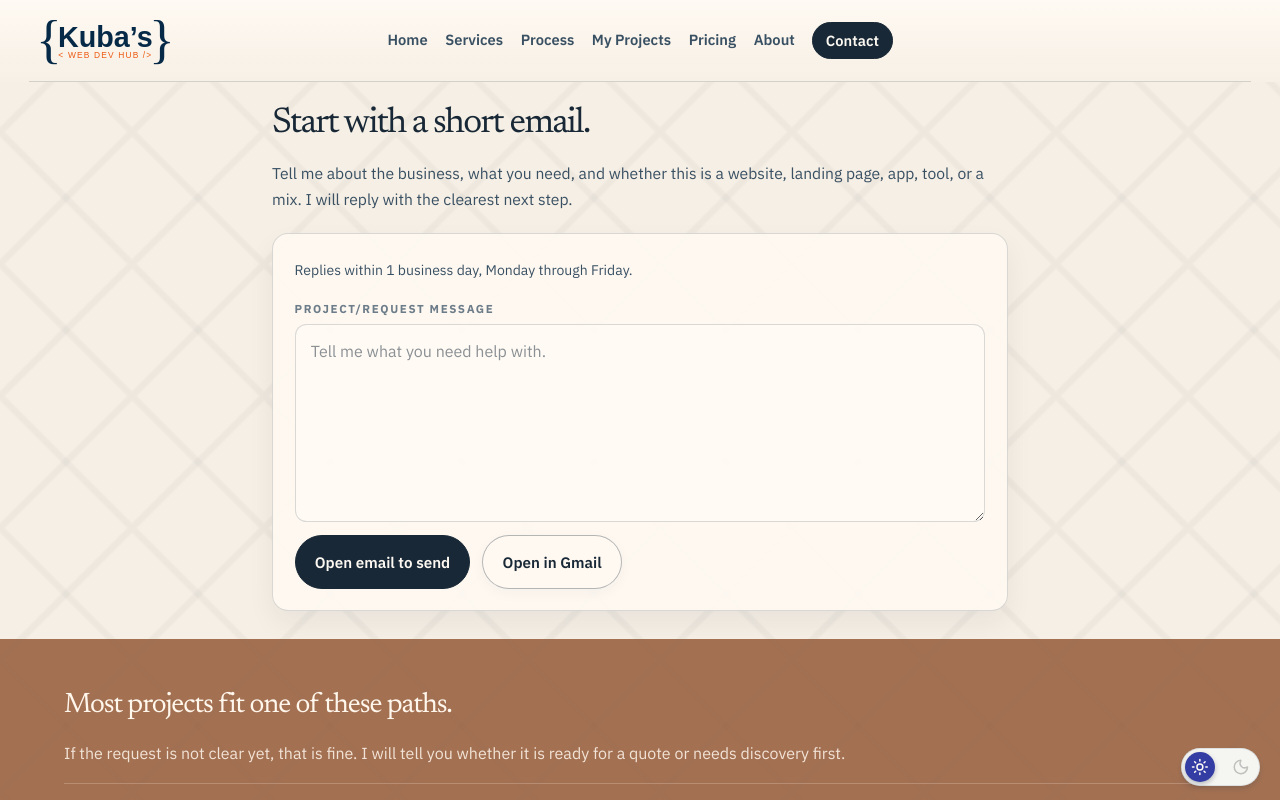
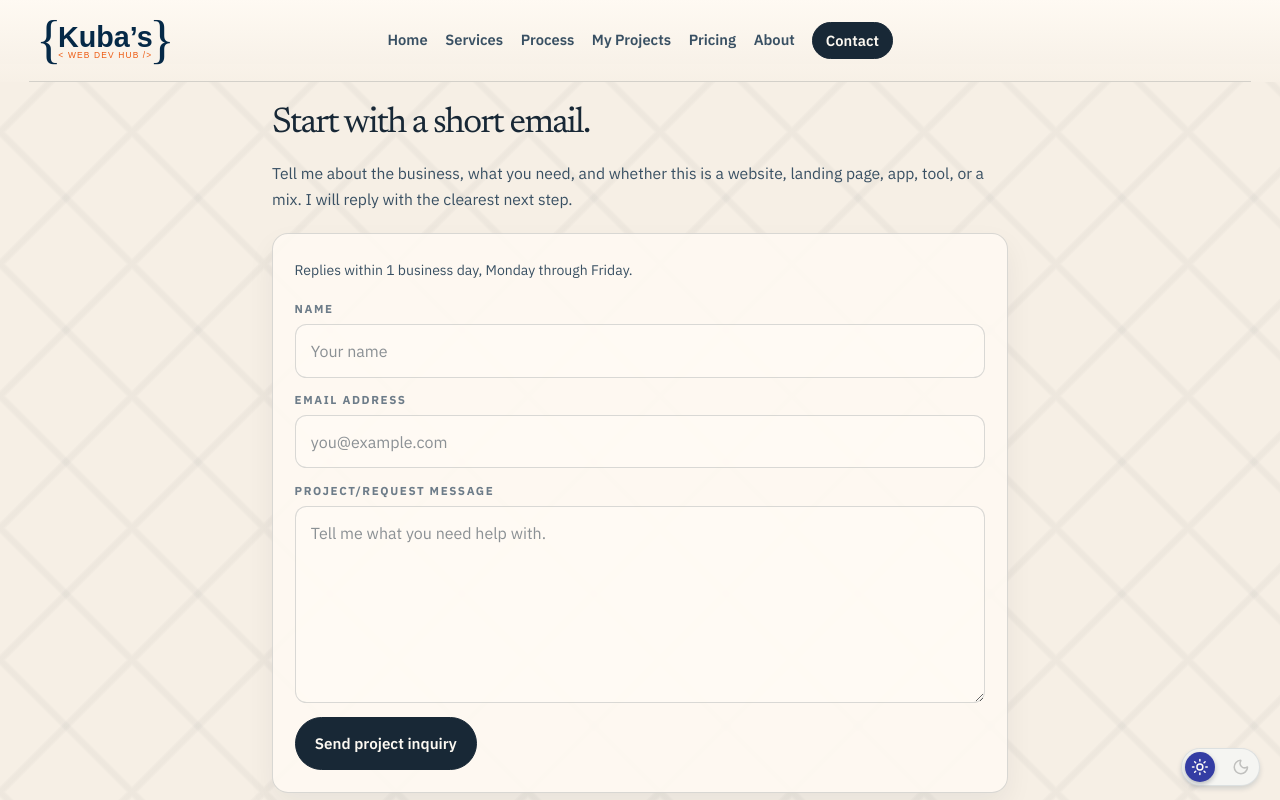
Before and after one commit to Jrawecki/WebDevHub, a Next.js app: page /contact in a window 1280 px wide. Shown: the top 800 px of the page. Built offline with nearby package versions, Linux system fonts and the light colour scheme; no server answers.

Commit message:
Replace contact flow with FormSubmit

```diff
--- /dev/null
+++ b/app/contact/thanks/page.tsx
@@ -0,0 +1,35 @@
+import type { Metadata } from "next";
+import Link from "next/link";
+
+export const metadata: Metadata = {
+  title: "Request Sent",
+  description: "Confirmation that your project inquiry was sent.",
+  robots: {
+    index: false,
+    follow: false,
+  },
+};
+
+export default function ContactThanksPage() {
+  return (
+    <main className="page-frame">
+      <section className="page-intro" aria-labelledby="contact-thanks-title">
+        <div className="layout-measure section-stack">
+          <p className="section-label">Contact</p>
+          <h1 id="contact-thanks-title" className="display-title">
+            Request sent.
+          </h1>
+          <p className="lede copy-block">
+            Thanks for reaching out. I will review the details and reply by
+            email as soon as I can.
+          </p>
+          <div className="page-intro__actions">
+            <Link href="/" className="cta-link">
+              Back to home
+            </Link>
+          </div>
+        </div>
+      </section>
+    </main>
+  );
+}
--- a/app/globals.css
+++ b/app/globals.css
@@ -922,6 +922,7 @@ textarea {
   text-transform: uppercase;
 }
 
+.contact-field input,
 .contact-field textarea {
   width: 100%;
   border: 1px solid var(--border);
@@ -941,11 +942,19 @@ textarea {
   resize: vertical;
 }
 
+.contact-field input:focus,
 .contact-field textarea:focus {
   outline: none;
   border-color: var(--accent-border);
   background: var(--surface-strong);
   box-shadow: 0 0 0 3px var(--accent-soft);
+}
+
+.contact-form__honeypot {
+  position: absolute;
+  left: -9999px;
+  opacity: 0;
+  pointer-events: none;
 }
 
 .contact-form__feedback {
--- a/components/analytics/events.ts
+++ b/components/analytics/events.ts
@@ -24,7 +24,7 @@ type ContactClickDetails = {
 };
 
 type LeadDetails = {
-  contactMethod: "gmail" | "mailto";
+  contactMethod: "formsubmit" | "gmail" | "mailto";
   contactLocation?: string;
   ctaLabel: string;
   leadSource?: string;
--- a/components/pages/contact/contact-form.tsx
+++ b/components/pages/contact/contact-form.tsx
@@ -1,6 +1,11 @@
 "use client";
 
-import { FormEvent, MouseEvent, useMemo, useState } from "react";
+import {
+  type FormEvent,
+  type KeyboardEvent,
+  type MouseEvent,
+  useState,
+} from "react";
 
 import { trackGenerateLead } from "@/components/analytics/events";
 
@@ -9,135 +14,163 @@ type ContactFormProps = {
   toEmail: string;
 };
 
-function buildMailtoHref({
-  brandName,
-  message,
-  toEmail,
-}: {
-  brandName: string;
-  message: string;
-  toEmail: string;
-}) {
-  const params = new URLSearchParams({
-    subject: `Project inquiry for ${brandName}`,
-    body: ["Request:", message].join("\n"),
-  });
-
-  return `mailto:${toEmail}?${params.toString().replace(/\+/g, "%20")}`;
-}
-
-function buildGmailHref({
-  brandName,
-  message,
-  toEmail,
-}: {
-  brandName: string;
-  message: string;
-  toEmail: string;
-}) {
-  const params = new URLSearchParams({
-    view: "cm",
-    fs: "1",
-    to: toEmail,
-    su: `Project inquiry for ${brandName}`,
-    body: ["Request:", message].join("\n"),
-  });
-
-  return `https://mail.google.com/mail/?${params.toString().replace(/\+/g, "%20")}`;
-}
-
-function trackContactIntent(method: "gmail" | "mailto") {
-  trackGenerateLead({
-    contactMethod: method,
-    ctaLabel: method === "gmail" ? "Open in Gmail" : "Open email to send",
-  });
+function hasValidEmail(value: string) {
+  return /^[^\s@]+@[^\s@]+\.[^\s@]+$/.test(value);
 }
 
 export function ContactForm({ brandName, toEmail }: ContactFormProps) {
-  const [message, setMessage] = useState("");
   const [feedback, setFeedback] = useState("");
-  const [isOpening, setIsOpening] = useState(false);
+  const [isSubmitting, setIsSubmitting] = useState(false);
 
-  const trimmedMessage = message.trim();
+  const formSubmitAction = `https://formsubmit.co/${toEmail}`;
+  const formSubmitAjaxAction = `https://formsubmit.co/ajax/${toEmail}`;
+  const contactThanksPath = "/contact/thanks";
+  const formSubmitNextUrl = "https://webhubde.com/contact/thanks";
 
-  const mailtoHref = useMemo(
-    () =>
-      buildMailtoHref({
-        brandName,
-        message: trimmedMessage,
-        toEmail,
-      }),
-    [brandName, toEmail, trimmedMessage],
-  );
+  async function postToFormSubmit(form: HTMLFormElement) {
+    try {
+      const response = await fetch(formSubmitAjaxAction, {
+        method: "POST",
+        body: new FormData(form),
+        headers: {
+          Accept: "application/json",
+        },
+      });
 
-  const gmailHref = useMemo(
-    () =>
-      buildGmailHref({
-        brandName,
-        message: trimmedMessage,
-        toEmail,
-      }),
-    [brandName, toEmail, trimmedMessage],
-  );
+      if (!response.ok) {
+        throw new Error("FormSubmit request failed.");
+      }
 
-  function validateFields() {
-    if (!trimmedMessage) {
-      setFeedback("Tell me what you need help with.");
-      return false;
+      window.location.assign(contactThanksPath);
+    } catch {
+      setFeedback("Something went wrong. Please try again in a moment.");
+      setIsSubmitting(false);
     }
-
-    return true;
   }
 
-  function handleSubmit(event: FormEvent<HTMLFormElement>) {
-    event.preventDefault();
-
-    if (!validateFields()) {
+  function submitForm(form: HTMLFormElement) {
+    if (isSubmitting) {
       return;
     }
 
-    setFeedback("Opening your email app with the message ready to send.");
-    setIsOpening(true);
+    const formData = new FormData(form);
+    const name = String(formData.get("name") ?? "").trim();
+    const email = String(formData.get("email") ?? "").trim();
+    const message = String(formData.get("message") ?? "").trim();
+
+    if (!name) {
+      setFeedback("Add your name so I know who the request is from.");
+      return;
+    }
+
+    if (!email || !hasValidEmail(email)) {
+      setFeedback("Add a valid email address so I can reply.");
+      return;
+    }
+
+    if (!message) {
+      setFeedback("Tell me what you need help with.");
+      return;
+    }
+
+    setFeedback("Sending your request.");
+    setIsSubmitting(true);
     trackGenerateLead(
       {
-        contactMethod: "mailto",
-        ctaLabel: "Open email to send",
+        contactMethod: "formsubmit",
+        ctaLabel: "Send project inquiry",
       },
       {
         onComplete: () => {
-          window.location.href = mailtoHref;
-          window.setTimeout(() => setIsOpening(false), 1200);
+          void postToFormSubmit(form);
         },
       },
     );
   }
 
-  function handleGmailClick(event: MouseEvent<HTMLAnchorElement>) {
-    if (!validateFields()) {
-      event.preventDefault();
+  function handleSubmit(event: FormEvent<HTMLFormElement>) {
+    event.preventDefault();
+    submitForm(event.currentTarget);
+  }
+
+  function handleSubmitClick(event: MouseEvent<HTMLButtonElement>) {
+    event.preventDefault();
+    const form = event.currentTarget.form;
+
+    if (!form) {
       return;
     }
 
-    setFeedback("Opening Gmail in your browser with the message ready to send.");
-    trackContactIntent("gmail");
+    submitForm(form);
+  }
+
+  function handleFormKeyDown(event: KeyboardEvent<HTMLFormElement>) {
+    if (event.key !== "Enter" || event.target instanceof HTMLTextAreaElement) {
+      return;
+    }
+
+    event.preventDefault();
+    submitForm(event.currentTarget);
   }
 
   return (
     <form
       className="contact-form"
-      data-mailto-href={mailtoHref}
-      data-gmail-href={gmailHref}
+      action={formSubmitAction}
+      method="POST"
+      data-formsubmit-ajax={formSubmitAjaxAction}
+      data-formsubmit-next={formSubmitNextUrl}
       onSubmit={handleSubmit}
-      noValidate
+      onKeyDown={handleFormKeyDown}
     >
+      <input
+        type="hidden"
+        name="_subject"
+        value={`Project inquiry for ${brandName}`}
+      />
+      <input type="hidden" name="_template" value="table" />
+      <input type="hidden" name="_captcha" value="false" />
+      <input type="hidden" name="_next" value={formSubmitNextUrl} />
+      <input
+        type="text"
+        name="_honey"
+        className="contact-form__honeypot"
+        tabIndex={-1}
+        autoComplete="off"
+        aria-hidden="true"
+      />
+
+      <div className="contact-field">
+        <label htmlFor="contact-name">Name</label>
+        <input
+          id="contact-name"
+          name="name"
+          type="text"
+          autoComplete="name"
+          required
+          placeholder="Your name"
+        />
+      </div>
+
+      <div className="contact-field">
+        <label htmlFor="contact-email">Email address</label>
+        <input
+          id="contact-email"
+          name="email"
+          type="email"
+          autoComplete="email"
+          required
+          placeholder="you@example.com"
+        />
+      </div>
+
       <div className="contact-field">
         <label htmlFor="contact-message">Project/request message</label>
         <textarea
           id="contact-message"
           name="message"
           rows={7}
-          value={message}
-          onChange={(event) => setMessage(event.target.value)}
+          required
           placeholder="Tell me what you need help with."
         />
       </div>
@@ -149,18 +182,14 @@ export function ContactForm({ brandName, toEmail }: ContactFormProps) {
       ) : null}
 
       <div className="contact-form__actions">
-        <button type="submit" className="cta-link" disabled={isOpening}>
-          {isOpening ? "Opening email..." : "Open email to send"}
+        <button
+          type="submit"
+          className="cta-link"
+          disabled={isSubmitting}
+          onClick={handleSubmitClick}
+        >
+          {isSubmitting ? "Sending request..." : "Send project inquiry"}
         </button>
-        <a
-          href={gmailHref}
-          target="_blank"
-          rel="noreferrer"
-          className="secondary-link"
-          onClick={handleGmailClick}
-        >
-          Open in Gmail
-        </a>
       </div>
     </form>
   );
```
Also changed, not shown: 2 other files (tests, documents, lock files or other folders).
